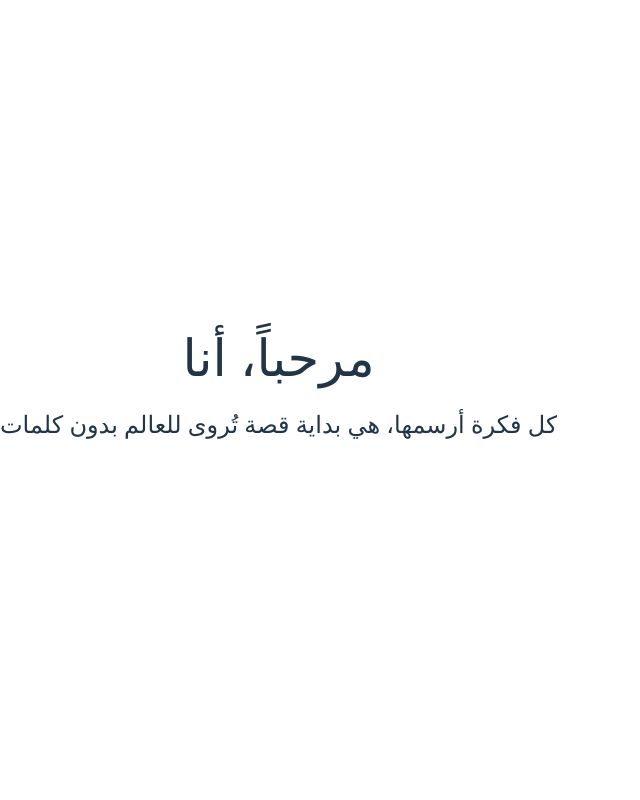
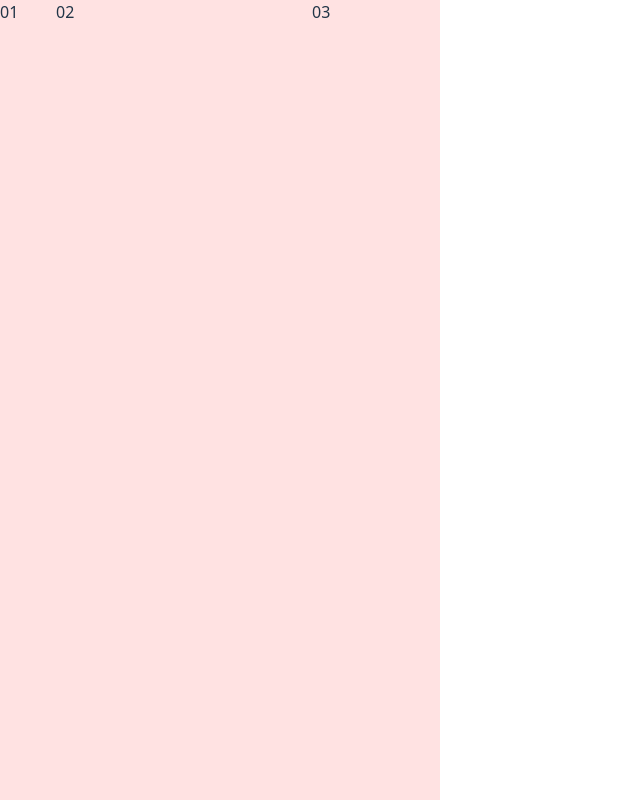
Before and after one commit to HamzaAmir97/Travel_Agency, a React (Vite) app: page / in a window 1280 px wide. Shown: the whole page, without its empty margins (0-640 px from the left). Built offline with nearby package versions, Linux system fonts and the light colour scheme.

Commit message:
add  flex

```diff
--- a/src/App.tsx
+++ b/src/App.tsx
@@ -13,26 +13,13 @@ function App() {
       </head>
 
 
-    <body>
+      <body>
+      <div    className ="flex h-screen bg-red-100    ">
+  <div className  ="w-14 flex-none ...">01</div>
+  <div className="w-64 flex-initial ...">02</div>
+  <div className="w-32 flex-initial ...">03</div>
+</div>
 
-      <section className="flex  justify-center py-20 md:py-32 overflow-hidden">
-        <div className="container relative z-10">
-
-            <div className=" text-center">
-              <h1 className="text-4xl md:text-6xl font-bold mb-6">
-                مرحباً، أنا
-              </h1>
-              <p className="text-xl md:text-2xl text-muted-foreground mb-8 max-w-2xl">
-                كل فكرة أرسمها، هي بداية قصة تُروى للعالم بدون كلمات
-
-              </p>
-
-
-        </div>
-  </div>
-
-
-      </section>
 
       </body>
 
```
